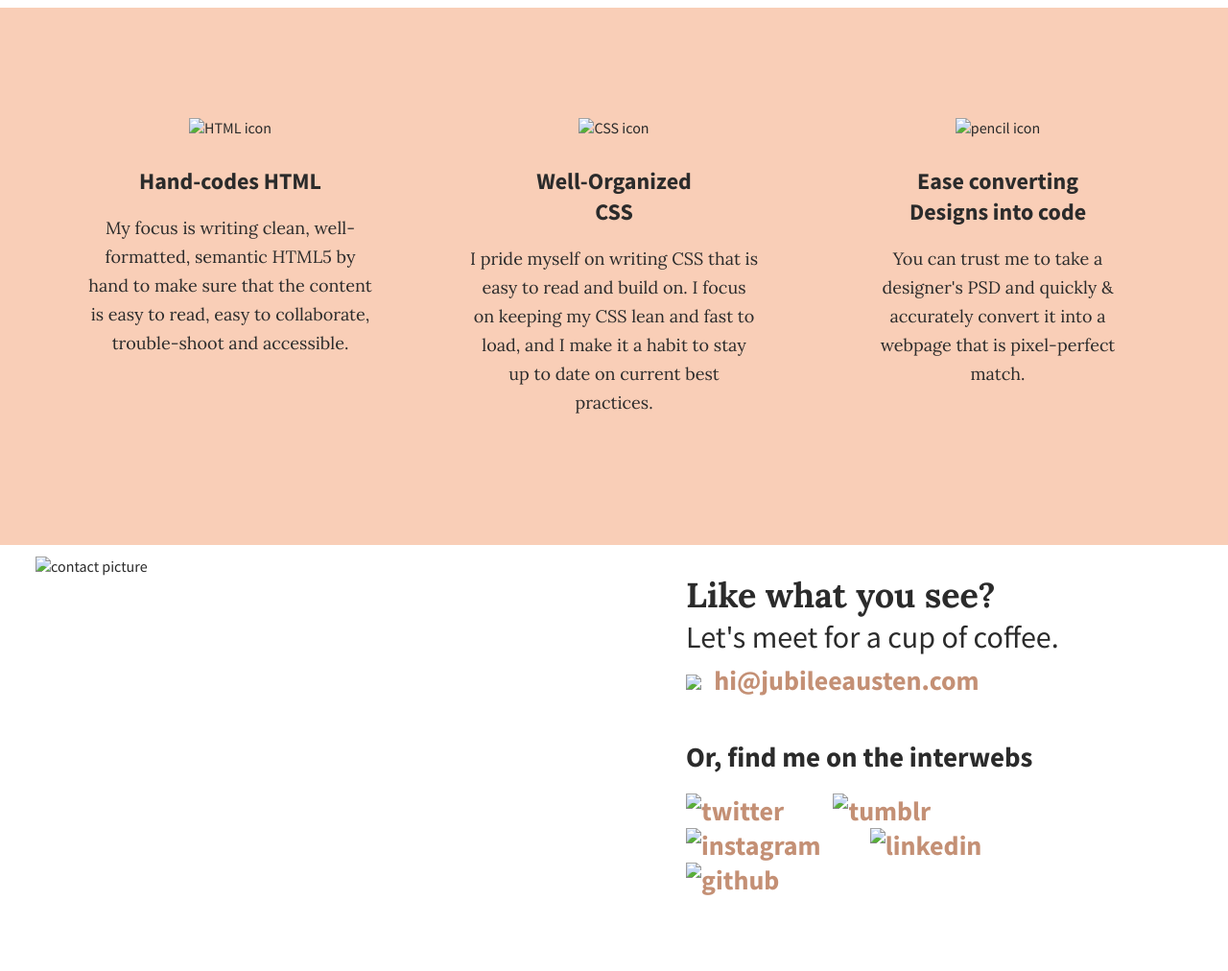
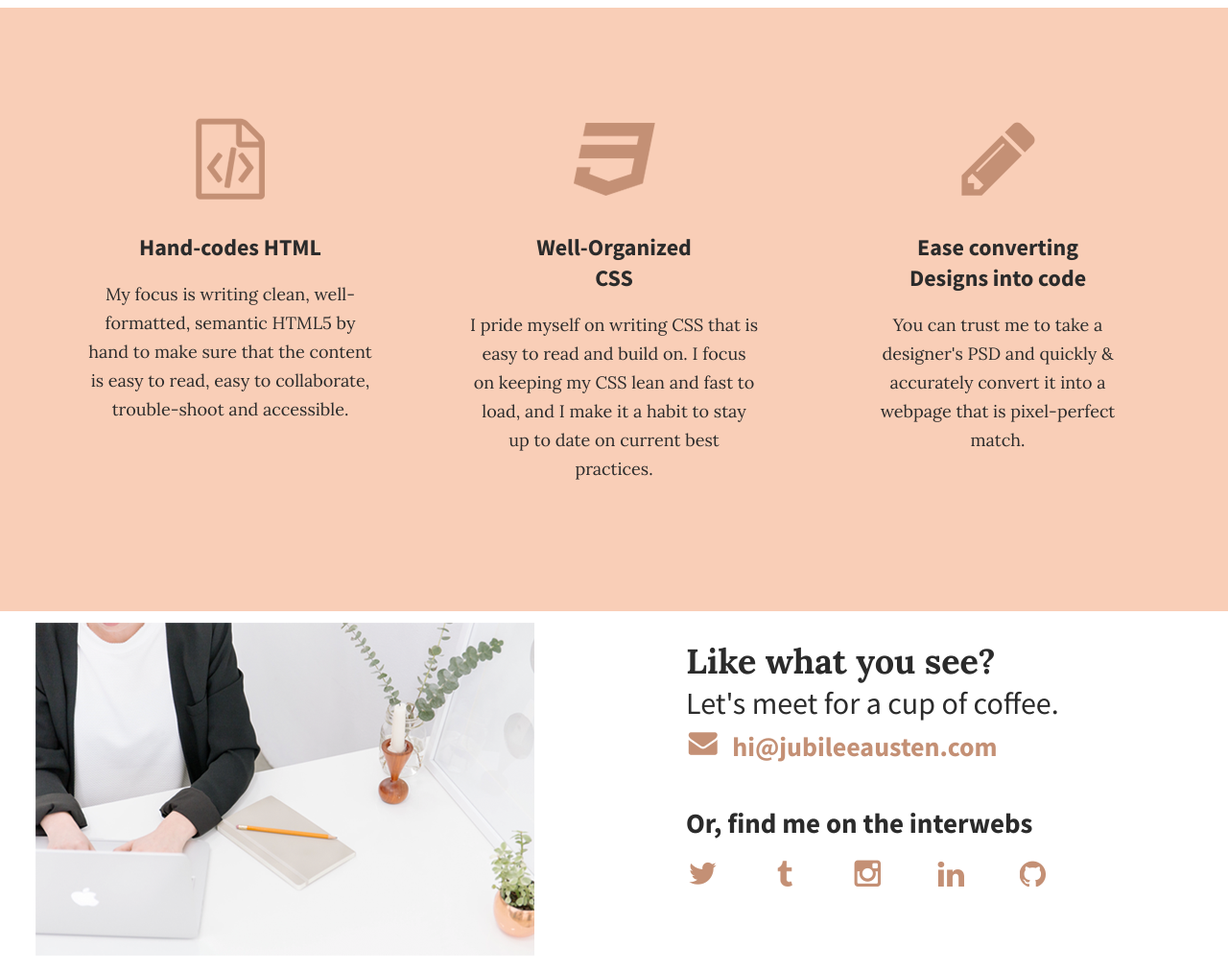
Before and after one commit to Scotchcodes/site, a plain HTML site: page index.html in a window 1280 px wide. Shown: the part 1380-2392 px from the top of the page at 96% size. Before the commit the page ends 2331 px from the top, so only its background shows below. Drawn offline with Linux system fonts and the light colour scheme; files whose address does not match are found by name.

Commit message:
Adding files

```diff
--- a/index.html
+++ b/index.html
@@ -70,7 +70,7 @@
       <section id="work">
         <div class="full-width">
           <div class="third-width">
-            <img src="C:/Users/Cthpm/site/icon-html.png" alt="HTML icon" />
+            <img src="C:/Users/Cthpm/site/img/icon-html.png" alt="HTML icon" />
             <h3>Hand-codes HTML</h3>
             <p>
               My focus is writing clean, well-formatted, semantic HTML5 by hand
@@ -79,7 +79,7 @@
             </p>
           </div>
           <div class="third-width">
-            <img src="C:/Users/Cthpm/site/icon-css.png" alt="CSS icon" />
+            <img src="C:/Users/Cthpm/site/img/icon-css.png" alt="CSS icon" />
             <h3>Well-Organized CSS</h3>
             <p>
               I pride myself on writing CSS that is easy to read and build on. I
@@ -88,7 +88,7 @@
             </p>
           </div>
           <div class="third-width">
-            <img src="C:/Users/Cthpm/site/icon-pencil.png" alt="pencil icon" />
+            <img src="C:/Users/Cthpm/site/img/icon-pencil.png" alt="pencil icon" />
             <h3>Ease converting Designs into code</h3>
             <p>
               You can trust me to take a designer's PSD and quickly & accurately
@@ -100,7 +100,7 @@
       <footer id="contact">
         <div class="half-width">
           <img
-            src="C:/Users/Cthpm/site/contact.png"
+            src="C:/Users/Cthpm/site/img/contact.png"
             alt="contact picture"
             id="contact-img"
           />
@@ -108,33 +108,33 @@
         <div class="half-width">
           <h2>Like what you see?</h2>
           <h3 id="email-header">Let's meet for a cup of coffee.</h3>
-          <img src="C:/Users/Cthpm/site/icon-envelope.png" id="envelope" />
+          <img src="C:/Users/Cthpm/site/img/icon-envelope.png" id="envelope" />
           <a href="mailto:cthpmsn0@gmail.com">hi@jubileeausten.com</a>
           <h3 id="socialmedia-header">Or, find me on the interwebs</h3>
           <ul>
             <li>
               <a href>
-                <img src="C:/Users/Cthpm/site/icon-twitter.png" alt="twitter"
+                <img src="C:/Users/Cthpm/site/img/icon-twitter.png" alt="twitter"
               /></a>
             </li>
             <li>
               <a href>
-                <img src="C:/Users/Cthpm/site/icon-tumblr.png" alt="tumblr"
+                <img src="C:/Users/Cthpm/site/img/icon-tumblr.png" alt="tumblr"
               /></a>
             </li>
             <li>
               <a href>
-                <img src="C:/Users/Cthpm/site/icon-instagram.png" alt="instagram"
+                <img src="C:/Users/Cthpm/site/img/icon-instagram.png" alt="instagram"
               /></a>
             </li>
             <li>
               <a href>
-                <img src="C:/Users/Cthpm/site/icon-linkedin.png" alt="linkedin"
+                <img src="C:/Users/Cthpm/site/img/icon-linkedin.png" alt="linkedin"
               /></a>
             </li>
             <li>
               <a href>
-                <img src="C:/Users/Cthpm/site/icon-github.png" alt="github"
+                <img src="C:/Users/Cthpm/site/img/icon-github.png" alt="github"
               /></a>
             </li>
           </ul>
--- a/main.css
+++ b/main.css
@@ -27,7 +27,7 @@ body {
 
 header {
   height: 800px;
-  background: url("C:/Users/Cthpm/site/hero.png");
+  background: url("C:/Users/Cthpm/site/img/hero.png");
   background-size: cover;
   background-position: center;
 }
```
Also changed, not shown: img/contact.png (added), img/hero.png (added), img/icon-css.png (added), img/icon-envelope.png (added), img/icon-github.png (added), img/icon-html.png (added), img/icon-instagram.png (added), img/icon-linkedin.png (added), img/icon-pencil.png (added), img/icon-tumblr.png (added), img/icon-twitter.png (added).
